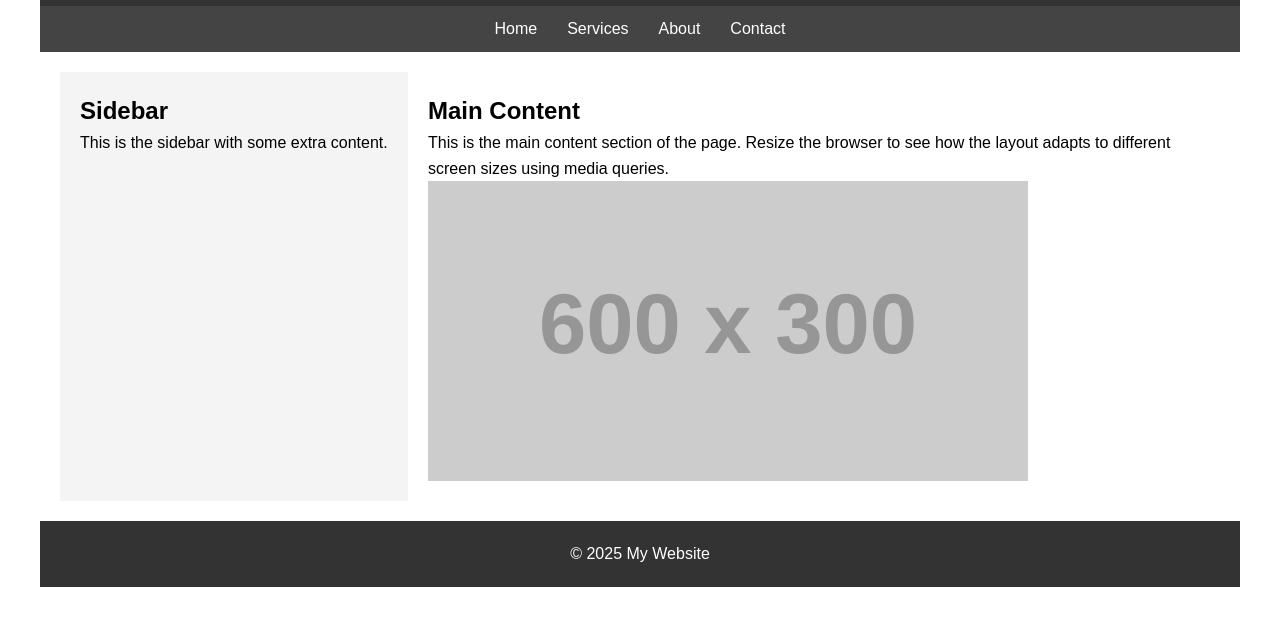
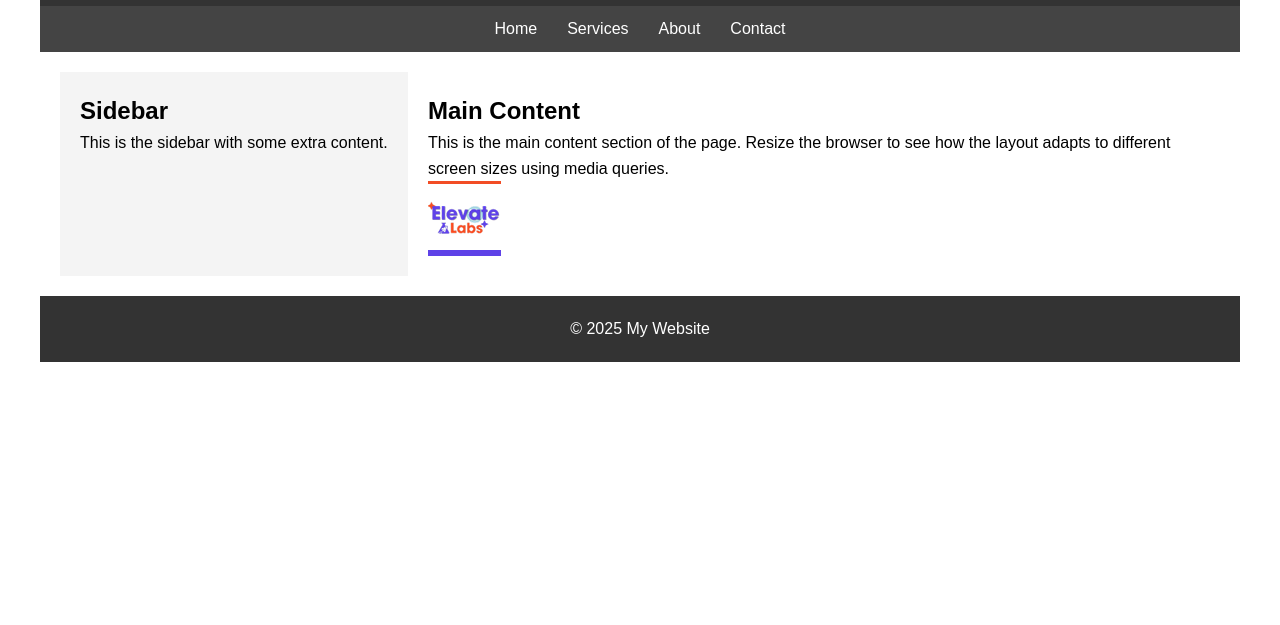
Before and after one commit to harshavardhan-macha/task4-CSS-media-Queries-, a plain HTML site: page index.html in a window 1280 px wide. Shown: the part 85-710 px from the top of the page. Drawn offline with Linux system fonts and the light colour scheme; placeholder pictures from the web are drawn by us.

Commit message:
conneceted the image for rendeering

```diff
--- a/index.html
+++ b/index.html
@@ -29,7 +29,7 @@
     <main class="main-content">
       <h2>Main Content</h2>
       <p>This is the main content section of the page. Resize the browser to see how the layout adapts to different screen sizes using media queries.</p>
-      <img src="https://via.placeholder.com/600x300" alt="Sample Image">
+      <img src="assests\sampleImage.png" alt="Sample Image">
     </main>
   </div>
 
```
